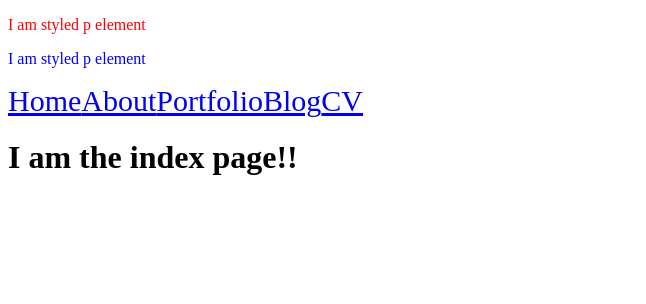
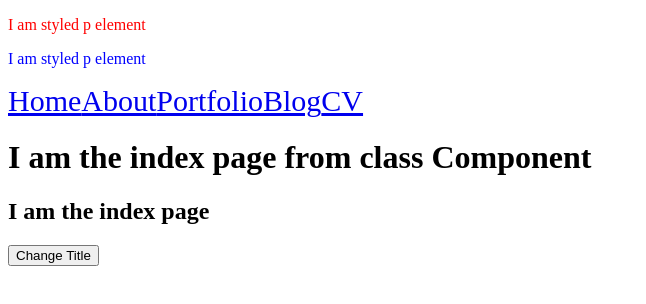
Before and after one commit to brianpx/portfolio-project, a Next.js app: page / in a window 1280 px wide. Shown: the top 304 px of the page, without its empty margins (0-646 px from the left). Built offline with nearby package versions, Linux system fonts and the light colour scheme.

Commit message:
through session 13

```diff
--- a/pages/index.js
+++ b/pages/index.js
@@ -3,16 +3,39 @@
 
 
 class Index extends React.Component {
+
+  constructor() {
+    super();
+    this.state = {
+      title: 'I am the index page'
+    }
+    console.log('constructor');
+  }
+  componentDidMount() {
+    console.log('componentDidMount');
+  }
+
+  componentDidUpdate() {
+    console.log('componentDidUpdate');
+  }
+
+  componentWillUnmount() {
+    console.log('componentWillUnmount');
+  }
+
+  updateTitle () {
+    this.setState({title: 'I am updated index Component'});
+  }
+
   render() {
+    console.log('render');
     return (
       <BaseLayout>
-      <h1>I am the index page!!</h1>
+      <h1 className='fromPage'>I am the index page from class Component</h1>
+      <h2>{this.state.title}</h2>
+      <button onClick={()=> {this.updateTitle()}}>Change Title</button>
       </BaseLayout>
     )
   }
 }
 export default Index;
-
-//<Header title={'I am a header'}>
-//  <h1>I am a subtitle</h1>
-//</Header>
```
